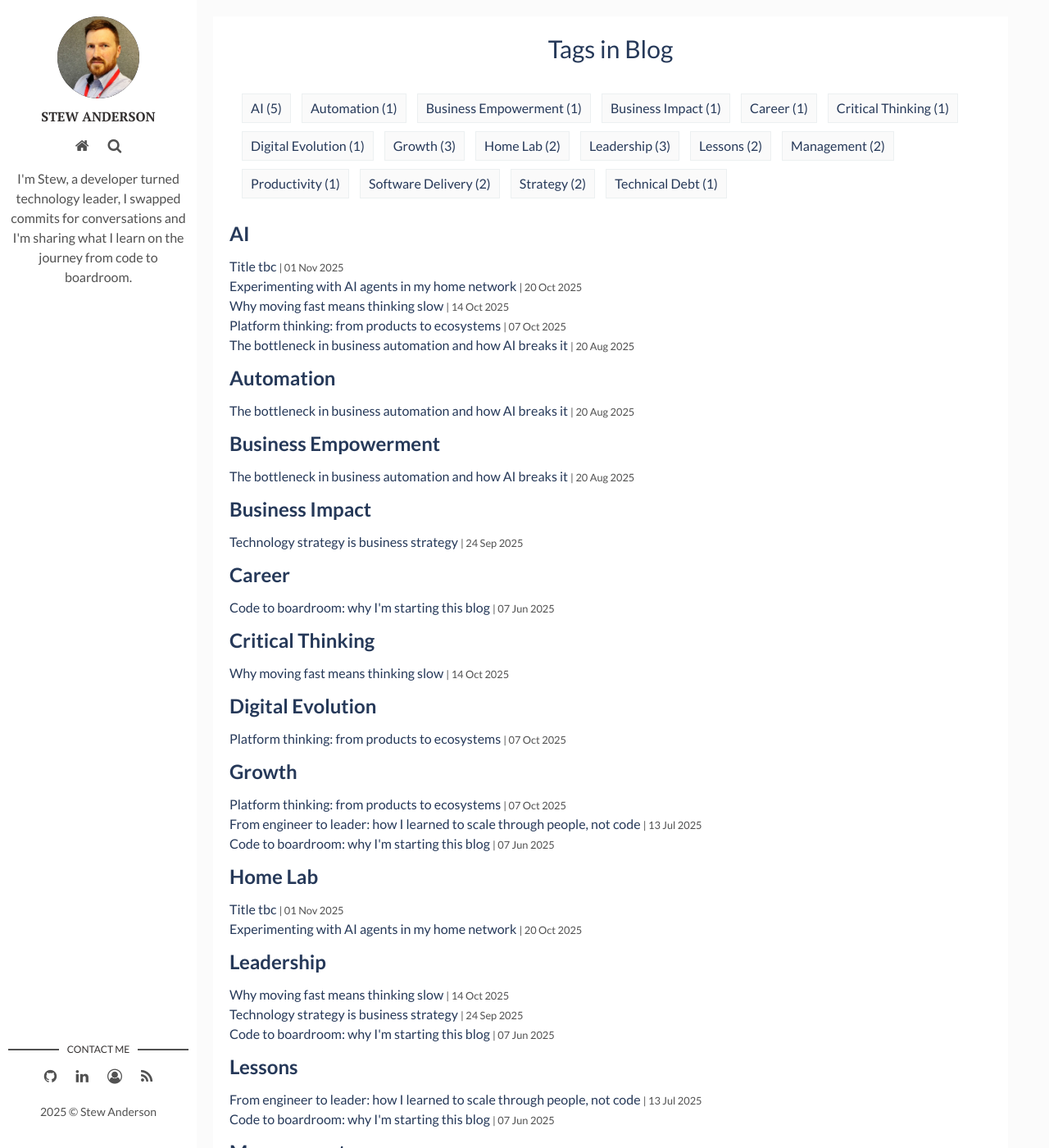
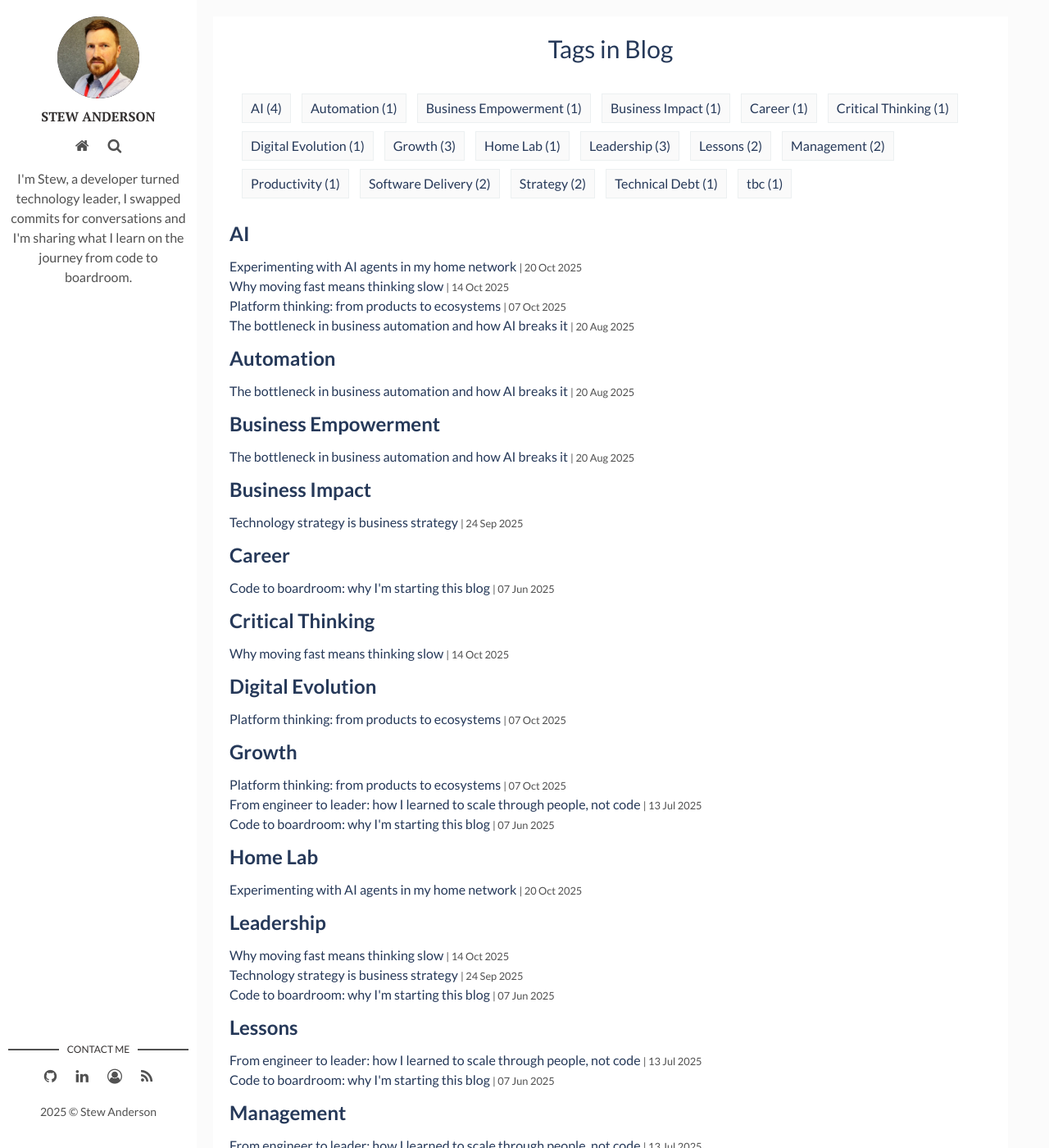
Before and after one commit to stew-anderson/blog, a Jekyll site: the page built from tags.html, in a window 1280 px wide and 1400 px high. Shown: the whole window at 82% size. Built offline with Jekyll 4.4.1, drawn with Linux system fonts in a browser that asks for light colours; part of the change alters nothing that is shown; some of the changed text lies outside the part shown.

```diff
--- a/_posts/2025-11-01-POST_9.markdown
+++ b/_posts/2025-11-01-POST_9.markdown
@@ -4,7 +4,7 @@ title: "Title tbc"
 date: "2025-11-01 00:00:00 +0000"
 description: "descr."
 img: "POST_9.jpg"
-tags: ["AI", "Home Lab"]
+tags: ["tbc"]
 unsplashphotographer: "Mike Cox"
 unsplashuser: "@iprefermike"
 unsplashimage: "a-woman-running-on-a-treadmill-in-a-gym-06EpjZiMz_E"
```
